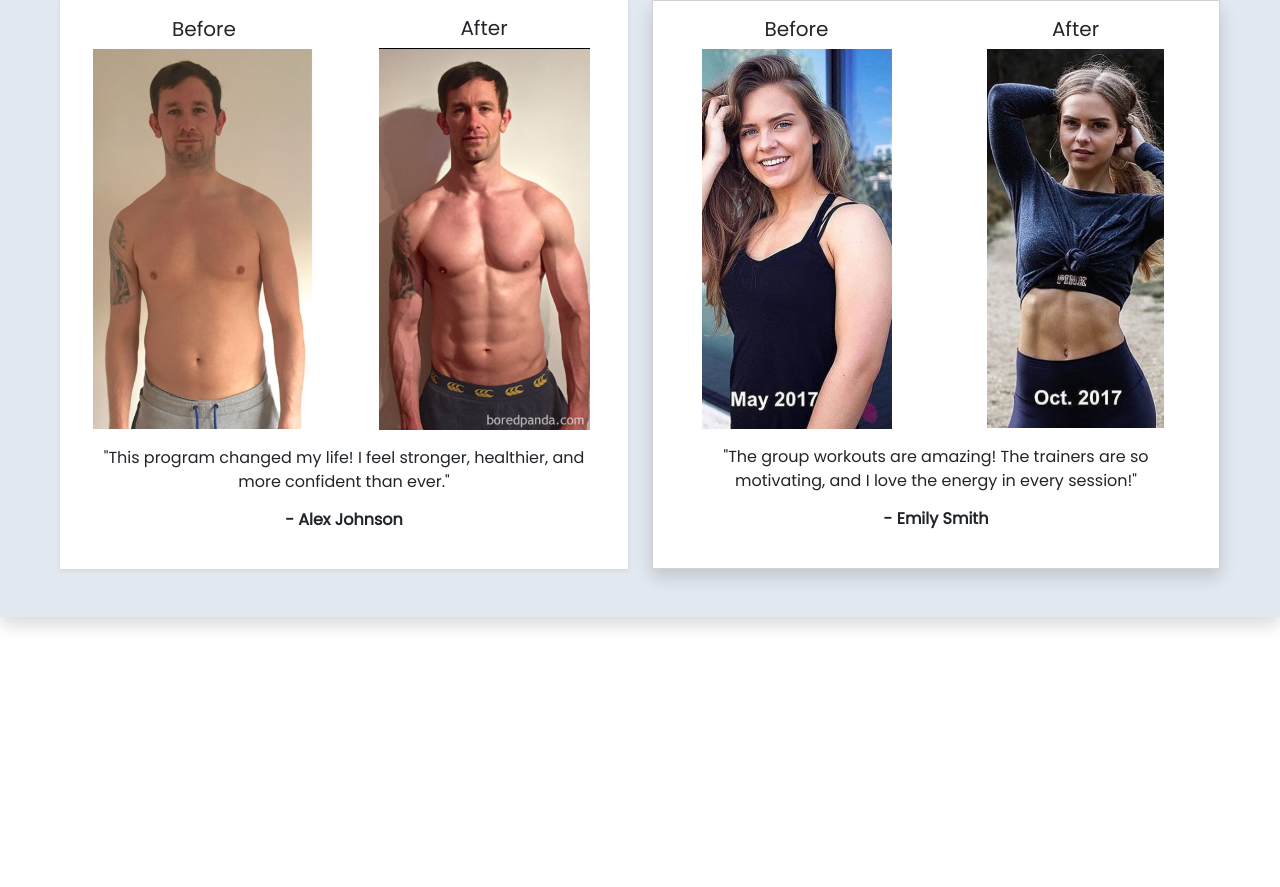
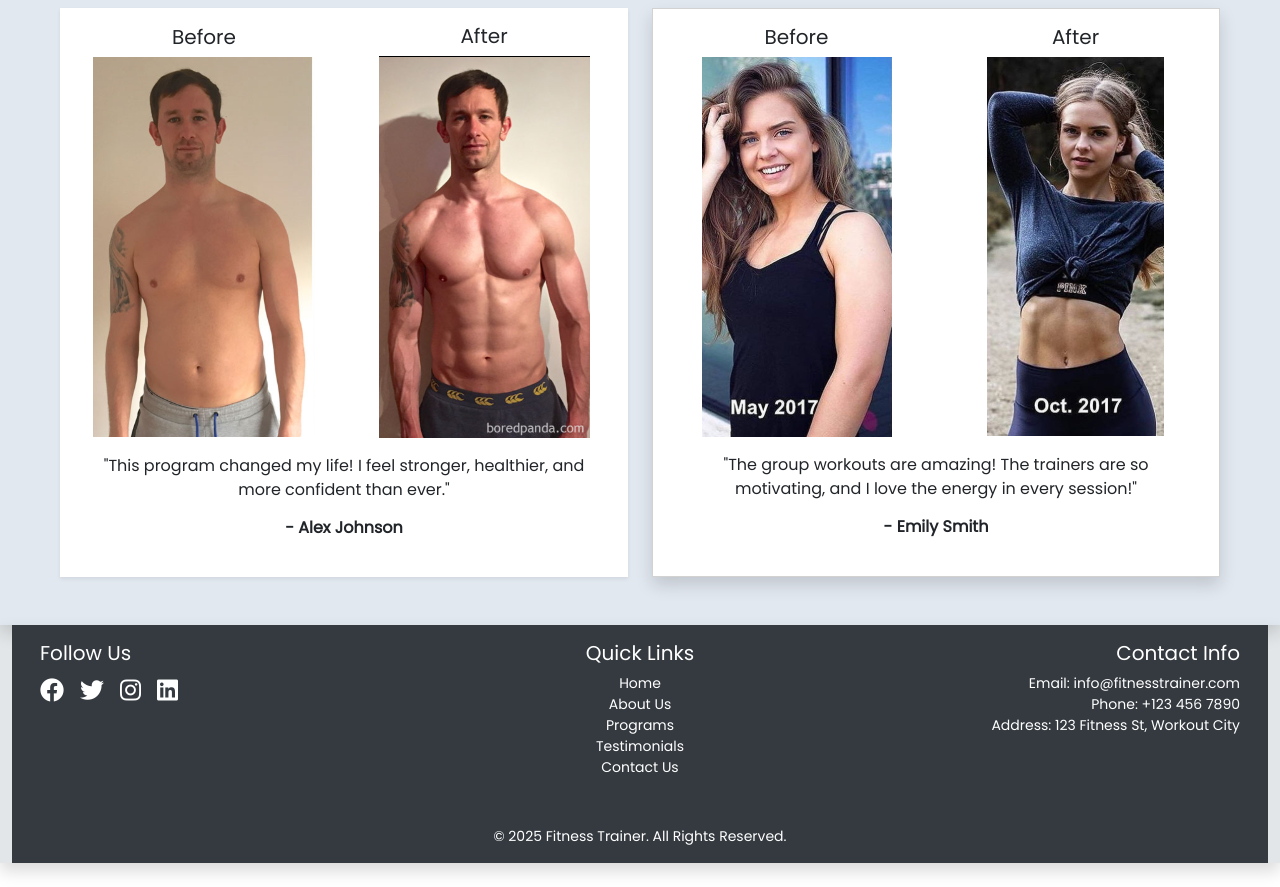
Before and after one commit to Ivenzzz/fitness-trainer-website, a website: page index.html in a window 1280 px wide. Shown: the part 1552-2439 px from the top of the page. Before the commit the page ends 2193 px from the top, so only its background shows below. Drawn offline with nearby package versions, Linux system fonts and the light colour scheme.

Commit message:
Added a footer to the landing page

```diff
--- a/index.html
+++ b/index.html
@@ -7,6 +7,7 @@
   <title>FitLabs</title>
   <link rel="stylesheet" href="assets/css/main.css">
   <link rel="shortcut icon" href="assets/imgs/fitlabs_logo.ico" type="image/x-icon">
+  <link rel="stylesheet" href="https://cdnjs.cloudflare.com/ajax/libs/font-awesome/6.0.0/css/all.min.css">
 </head>
 
 <body>
@@ -28,7 +29,7 @@
           <div class="collapse navbar-collapse justify-content-end" id="navbarNav">
             <ul class="navbar-nav text-center gap-5">
               <li class="nav-item">
-                <a class="nav-link text-white" href="#">Home</a>
+                <a class="nav-link text-white active" href="#">Home</a>
               </li>
               <li class="nav-item">
                 <a class="nav-link text-white" href="pages/about_us.html">About Us</a>
@@ -63,7 +64,7 @@
           <h2 class="text-center text-primary mb-4 fw-bolder">Our Services & Programs</h2>
           <div class="row justify-content-center">
 
-            <div class="col-md-4">
+            <div class="col-md-4 mb-2">
               <div class="card shadow p-3 border-0">
                 <img src="assets/imgs/pushing-weighted-sledge.jpg" class="card-img-top" alt="Service 1">
                 <div class="card-body">
@@ -76,7 +77,7 @@
               </div>
             </div>
 
-            <div class="col-md-4">
+            <div class="col-md-4 mb-2">
               <div class="card shadow p-3 border-0">
                 <img src="assets/imgs/Group-Exercie-at-GHYMCA-3.jpg" class="card-img-top" alt="Service 2">
                 <div class="card-body">
@@ -88,7 +89,7 @@
               </div>
             </div>
 
-            <div class="col-md-4">
+            <div class="col-md-4 mb-2">
               <div class="card shadow p-3 border-0">
                 <img src="assets/imgs/nutritionist_1.jpg" class="card-img-top" alt="Service 3">
                 <div class="card-body">
@@ -106,7 +107,7 @@
       </div>
     </div>
 
-    <div class="row mb-4 px-5 bg-slate-200 shadow" id="testimonials">
+    <div class="row px-5 bg-slate-200 shadow" id="testimonials">
       <div class="container my-5">
         <h2 class="text-center text-primary mb-4 fw-bolder">Testimonials</h2>
         <div class="row">
@@ -144,7 +145,8 @@
                 </div>
               </div>
               <div class="card-body text-center">
-                <p class="card-text text-italic">"The group workouts are amazing! The trainers are so motivating, and I love the
+                <p class="card-text text-italic">"The group workouts are amazing! The trainers are so motivating, and I
+                  love the
                   energy in every session!"</p>
                 <h6 class="fw-bold">- Emily Smith</h6>
               </div>
@@ -155,6 +157,63 @@
 
     </div>
 
+    <div class="row mb-4 shadow">
+      <div class="col-12">
+        <footer class="footer bg-dark text-white p-3">
+          <div class="container-fluid">
+            <div class="row">
+              <div class="col-md-4 text-center text-md-start mb-3">
+                <h5>Follow Us</h5>
+                <div class="d-flex justify-content-center justify-content-md-start gap-3">
+                  <a href="https://facebook.com" target="_blank" class="text-white fs-4">
+                    <i class="fab fa-facebook"></i>
+                  </a>
+                  <a href="https://twitter.com" target="_blank" class="text-white fs-4">
+                    <i class="fab fa-twitter"></i>
+                  </a>
+                  <a href="https://instagram.com" target="_blank" class="text-white fs-4">
+                    <i class="fab fa-instagram"></i>
+                  </a>
+                  <a href="https://linkedin.com" target="_blank" class="text-white fs-4">
+                    <i class="fab fa-linkedin"></i>
+                  </a>
+                </div>
+              </div>
+
+              <!-- Quick Links Section -->
+              <div class="col-md-4 text-center mb-3">
+                <h5>Quick Links</h5>
+                <ul class="list-unstyled small">
+                  <li><a href="index.html" class="text-white text-decoration-none">Home</a></li>
+                  <li><a href="pages/about_us.html" class="text-white text-decoration-none">About Us</a></li>
+                  <li><a href="#programs" class="text-white text-decoration-none">Programs</a></li>
+                  <li><a href="#testimonials" class="text-white text-decoration-none">Testimonials</a></li>
+                  <li><a href="pages/contact_us.html" class="text-white text-decoration-none">Contact Us</a></li>
+                </ul>
+              </div>
+
+              <!-- Contact Info Section -->
+              <div class="col-md-4 text-center text-md-end mb-3">
+                <h5>Contact Info</h5>
+                <ul class="list-unstyled small">
+                  <li>Email: info@fitnesstrainer.com</li>
+                  <li>Phone: +123 456 7890</li>
+                  <li>Address: 123 Fitness St, Workout City</li>
+                </ul>
+              </div>
+            </div>
+
+            <!-- Copyright Section -->
+            <div class="row mt-3">
+              <div class="col text-center">
+                <p class="m-0 small">&copy; 2025 Fitness Trainer. All Rights Reserved.</p>
+              </div>
+            </div>
+          </div>
+        </footer>
+      </div>
+    </div>
+
   </div>
   <script src="https://cdn.jsdelivr.net/npm/bootstrap@5.3.0/dist/js/bootstrap.bundle.min.js"></script>
 </body>
```
Also changed, not shown: pages/about_us.html (+3 -2 lines).
